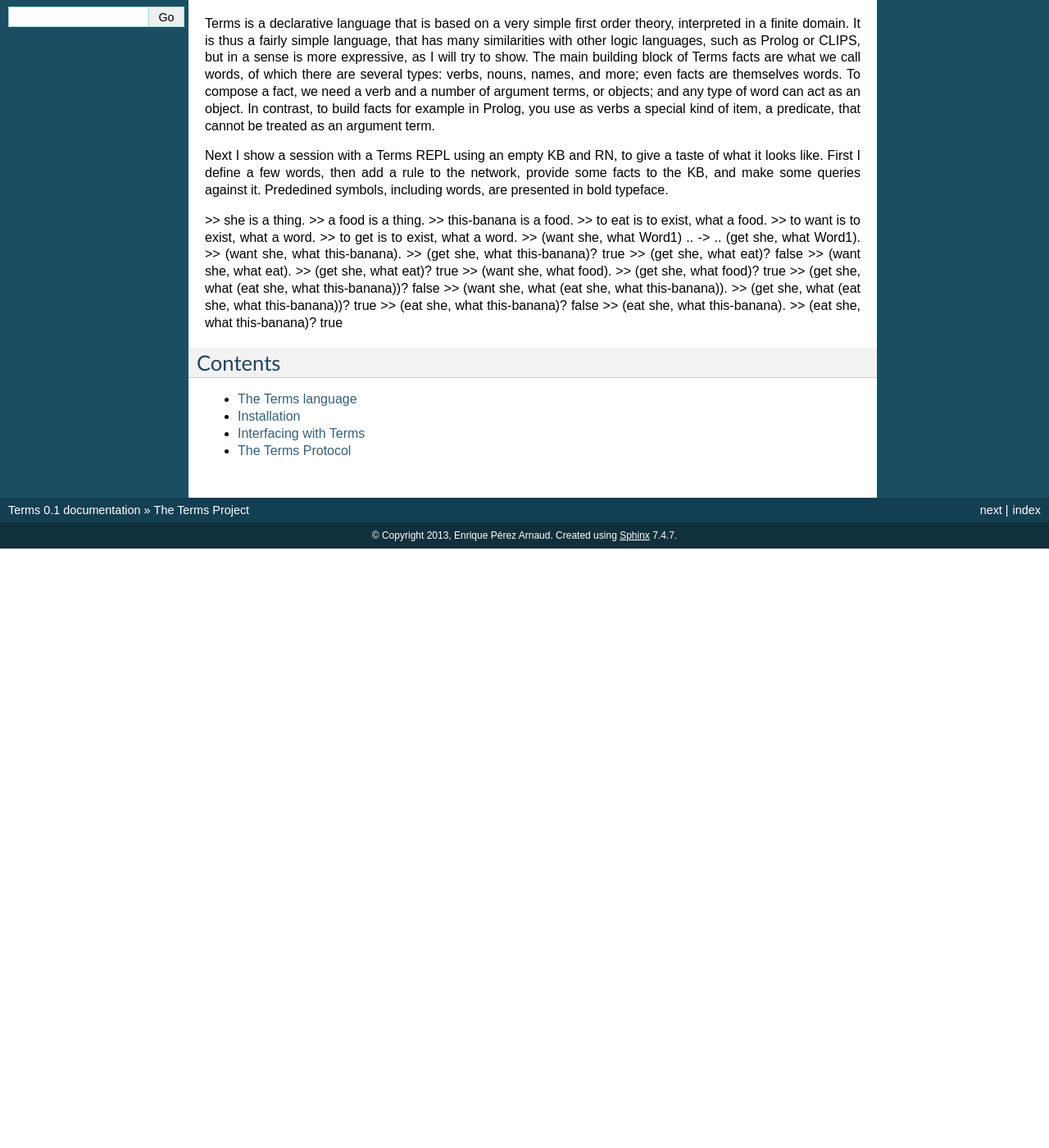
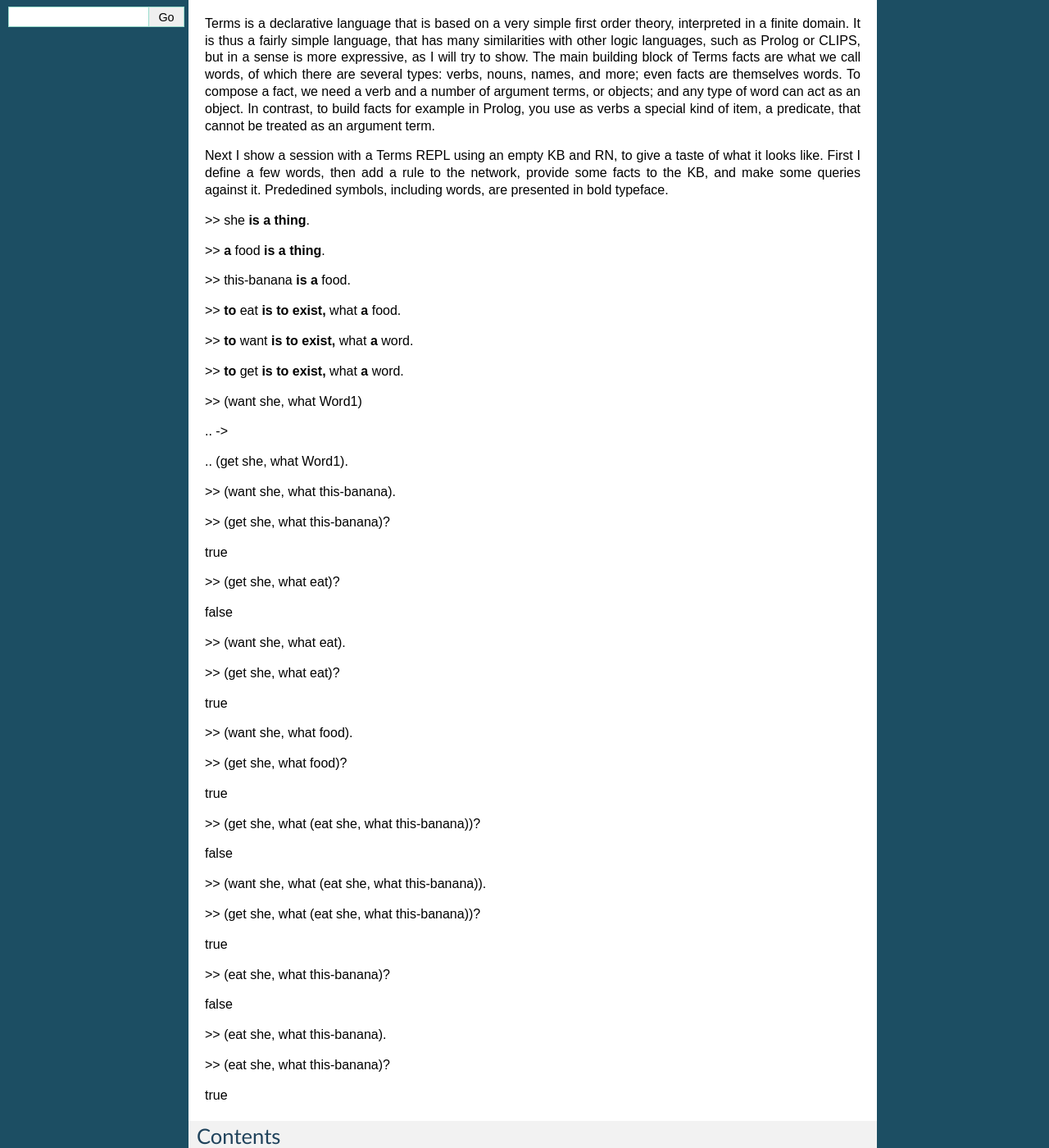
Before and after one commit to enriquepablo/terms, a Sphinx documentation site: the page built from doc/index.rst, in a window 1280 px wide and 1400 px high, scrolled down 271 px. Shown: the whole window at 82% size. Built offline with Sphinx 7.4.7, drawn with Linux system fonts in a browser that asks for light colours; pages that are not in the unit, such as notebooks, are missing from menus; before the commit the page ends 940 px from its top, so only the background shows below that.

Commit message:
sphinx documentation, #85

```diff
--- a/doc/index.rst
+++ b/doc/index.rst
@@ -35,35 +35,64 @@ First I define a few words, then add a rule to the network,
 provide some facts to the KB, and make some queries against it.
 Prededined symbols, including words, are presented in bold typeface.
 
->> she is a thing.
->> a food is a thing.
->> this-banana is a food.
->> to eat is to exist, what a food.
->> to want is to exist, what a word.
->> to get is to exist, what a word.
+>> she **is a thing**.
+
+>> **a** food **is a thing**.
+
+>> this-banana **is a** food.
+
+>> **to** eat **is to exist,** what **a** food.
+
+>> **to** want **is to exist,** what **a** word.
+
+>> **to** get **is to exist,** what **a** word.
+
 >> (want she, what Word1)
+
 \.. ->
+
 \.. (get she, what Word1).
+
 >> (want she, what this-banana).
+
 >> (get she, what this-banana)?
+
 true
+
 >> (get she, what eat)?
+
 false
+
 >> (want she, what eat).
+
 >> (get she, what eat)?
+
 true
+
 >> (want she, what food).
+
 >> (get she, what food)?
+
 true
+
 >> (get she, what (eat she, what this-banana))?
+
 false
+
 >> (want she, what (eat she, what this-banana)).
+
 >> (get she, what (eat she, what this-banana))?
+
 true
+
 >> (eat she, what this-banana)?
+
 false
+
 >> (eat she, what this-banana).
+
 >> (eat she, what this-banana)?
+
 true
 
 
```
